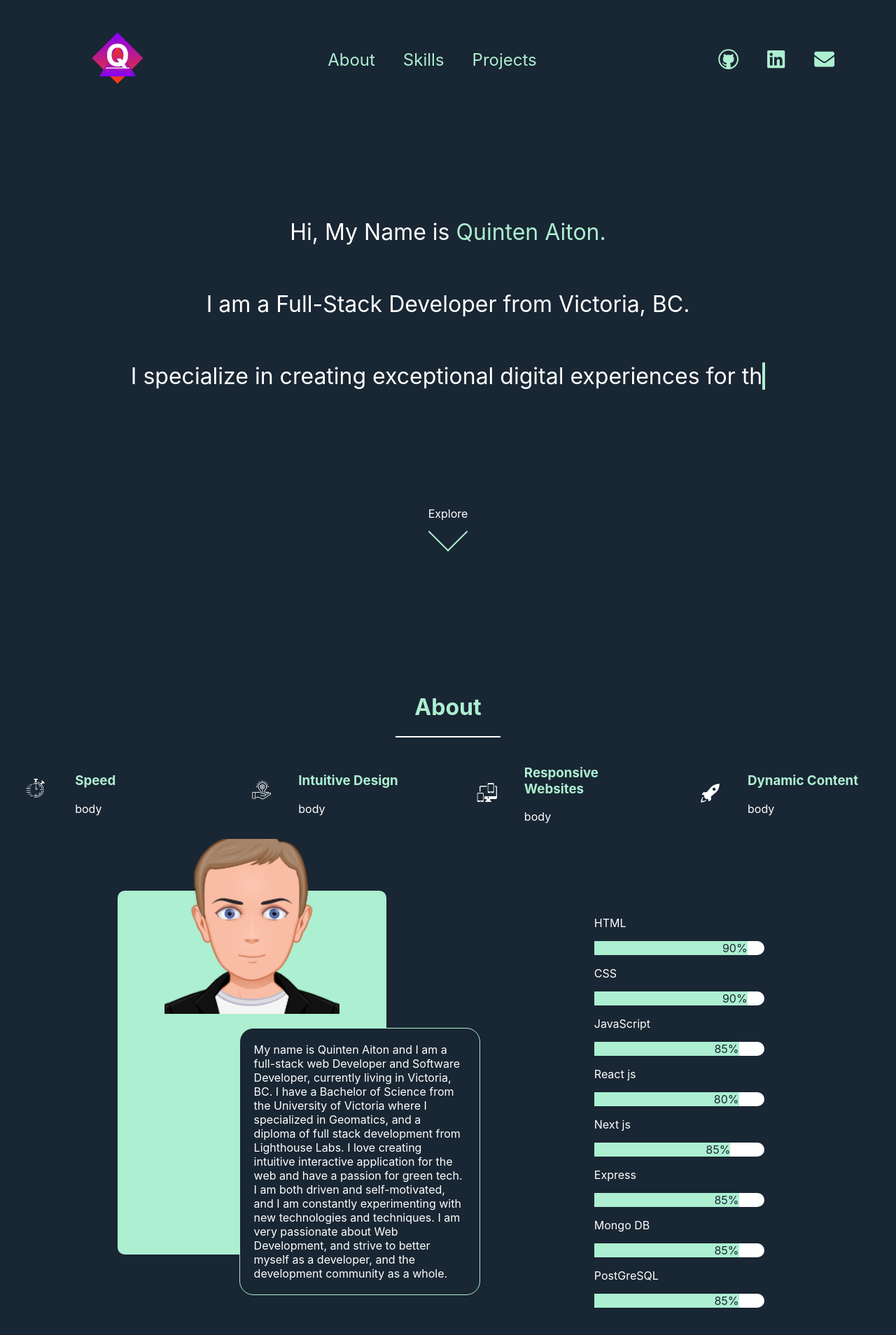
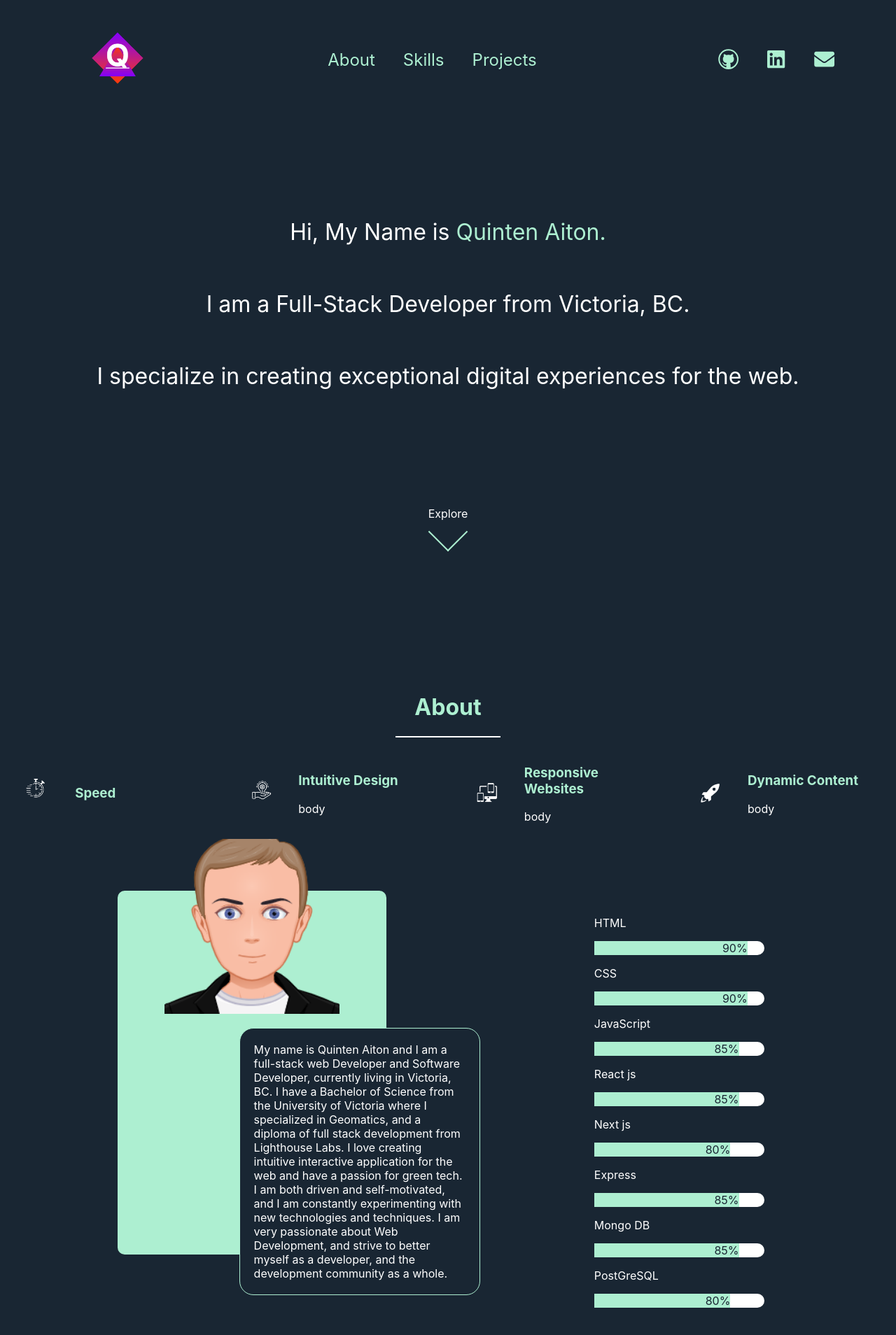
Before and after one commit to QuinAiton/PersonalPortfolio, a Next.js app: page / in a window 1280 px wide. Shown: the top 1908 px of the page at 70% size. Built offline with nearby package versions, Linux system fonts and the light colour scheme.

Commit message:
Finishes About Section V1

```diff
--- a/components/About.js
+++ b/components/About.js
@@ -1,7 +1,10 @@
 import React from 'react';
 import Styles from '../styles/About.module.scss';
-import { Bounce, Fade, Rotate } from 'react-reveal';
+import Bounce from 'react-reveal/Bounce';
+import Fade from 'react-reveal/Fade';
+import Rotate from 'react-reveal/Rotate';
 import Image from 'next/image';
+import { IoSpeedometerOutline } from 'react-icons/io';
 const About = () => {
   return (
     <div className={Styles.container}>
@@ -20,19 +23,19 @@ const About = () => {
             <div className={Styles.interestCard}>
               <Image
                 src='/fast.png'
-                alt='focus cards'
+                alt='speed card'
                 height={100}
                 width={100}
               />
               <div className={Styles.cardBody}>
                 <h3>Speed</h3>
-                <p>body</p>
+                <p></p>
               </div>
             </div>
             <div className={Styles.interestCard}>
               <Image
                 src='/intuitive.png'
-                alt='focus cards'
+                alt='intuitive card'
                 height={100}
                 width={100}
               />
@@ -44,7 +47,7 @@ const About = () => {
             <div className={Styles.interestCard}>
               <Image
                 src='/responsive.png'
-                alt='focus cards'
+                alt='responsive card'
                 height={100}
                 width={100}
               />
@@ -56,7 +59,7 @@ const About = () => {
             <div className={Styles.interestCard}>
               <Image
                 src='/dynamic.png'
-                alt='focus cards'
+                alt='dynamic card'
                 height={100}
                 width={100}
               />
@@ -117,7 +120,7 @@ const About = () => {
               <p>React js</p>
               <div className={Styles.bar}>
                 <div className={`${Styles.percentage}, ${Styles.react}`}>
-                  80%
+                  85%
                 </div>
               </div>
             </Bounce>
@@ -125,7 +128,7 @@ const About = () => {
               <p>Next js</p>
               <div className={Styles.bar}>
                 <div className={`${Styles.percentage}, ${Styles.next}`}>
-                  85%
+                  80%
                 </div>
               </div>
             </Bounce>
@@ -149,7 +152,7 @@ const About = () => {
               <p>PostGreSQL</p>
               <div className={Styles.bar}>
                 <div className={`${Styles.percentage}, ${Styles.postgres}`}>
-                  85%
+                  80%
                 </div>
               </div>
             </Bounce>
--- a/components/Header.js
+++ b/components/Header.js
@@ -1,6 +1,7 @@
 import React, { useEffect } from 'react';
 import Styles from '../styles/Header.module.scss';
 import Fade from 'react-reveal/Fade';
+
 const Header = () => {
   return (
     <div className={Styles.container}>
@@ -13,7 +14,7 @@ const Header = () => {
           I specialize in creating exceptional digital experiences for the web.
         </p>
       </div>
-      <Fade>
+      <Fade bottom>
         <div className={Styles.explore}>
           <p> Explore </p>
           <div className={Styles.arrow} />
--- a/components/Nav.js
+++ b/components/Nav.js
@@ -2,10 +2,12 @@ import React from 'react';
 import NavStyles from '../styles/Nav.module.scss';
 import { FaLinkedin, FaEnvelope } from 'react-icons/fa';
 import { VscGithub } from 'react-icons/vsc';
+import Fade from 'react-reveal/Fade';
 import Image from 'next/image';
 const Nav = () => {
   return (
     <div className={NavStyles.container}>
+      <Fade top>
         <ul className={NavStyles.items}>
           <Image
             className={NavStyles.image}
@@ -43,6 +45,7 @@ const Nav = () => {
             </li>
           </div>
         </ul>
+      </Fade>
     </div>
   );
 };
--- a/pages/index.js
+++ b/pages/index.js
@@ -1,10 +1,24 @@
 import Main from '../styles/Home.module.scss';
+import Head from 'next/head';
 import Nav from '../components/Nav';
 import Header from '../components/Header';
 import About from '../components/About';
-const Index = () => {
+const Home = () => {
   return (
     <div className={Main.container}>
+      <Head>
+        <title>Quinten Aiton's Web Development Portfolio</title>
+        <meta
+          name='keywords'
+          content='HTML, CSS, JavaScript, React, Next, full stack developer, Web developer, software development'
+        />
+        <meta
+          description='og:title'
+          content='Website portfolio for Victoria, British Columbia Full-stack web developer Quinten Aiton. This site showcases Quintens web development skills such as: Javascript, Node, Express and React, Past Projects and blog posts.'
+        />
+        <meta name='author' content='Quinten Aiton' />
+        <meta name='viewport' content='width=device-width, initial-scale=1.0' />
+      </Head>
       <Nav className={Main.nav} />
       <Header className={Main.header} />
       <About className={Main.about} />
@@ -12,4 +26,4 @@ const Index = () => {
   );
 };
 
-export default Index;
+export default Home;
--- a/styles/About.module.scss
+++ b/styles/About.module.scss
@@ -121,7 +121,7 @@ $secondary: #192633;
             animation: fade-bar 1s ease;
           }
           .postgres {
-            width: 85%;
+            width: 80%;
             animation: fade-bar 1s ease-out;
           }
         }
--- a/styles/Header.module.scss
+++ b/styles/Header.module.scss
@@ -34,28 +34,30 @@ $secondary: #192633;
     }
 
     p:nth-child(1) {
-      -webkit-animation: type 2s steps(40, end);
-      animation: type 2s steps(40, end);
+      width: 50%;
+      -webkit-animation: type 1s steps(40, end);
+      animation: type 1s steps(40, end);
       -webkit-animation-fill-mode: forwards;
       animation-fill-mode: forwards;
     }
 
     p:nth-child(2) {
+      width: 75%;
       opacity: 0;
-      -webkit-animation: type 2s steps(40, end);
-      animation: type 2s steps(40, end);
+      -webkit-animation: type 1.5s steps(40, end);
+      animation: type 1.5s steps(40, end);
       -webkit-animation-delay: 2s;
-      animation-delay: 2s;
+      animation-delay: 1.5s;
       -webkit-animation-fill-mode: forwards;
       animation-fill-mode: forwards;
     }
 
     p:nth-child(3) {
       opacity: 0;
-      -webkit-animation: type 2s steps(40, end);
-      animation: type 2s steps(40, end);
-      -webkit-animation-delay: 4s;
-      animation-delay: 4s;
+      -webkit-animation: type 1.5s steps(40, end);
+      animation: type 1.5s steps(40, end);
+      -webkit-animation-delay: 3s;
+      animation-delay: 3.5s;
       -webkit-animation-fill-mode: forwards;
       animation-fill-mode: forwards;
     }
@@ -64,6 +66,7 @@ $secondary: #192633;
   .explore {
     position: absolute;
     bottom: 40px;
+    animation: bounce 3s infinite;
     .arrow,
     .arrow:before {
       position: absolute;
@@ -147,3 +150,12 @@ $secondary: #192633;
     opacity: 0;
   }
 }
+
+@keyframes bounce {
+  0% {
+    margin-bottom: 0px;
+  }
+  100% {
+    margin-bottom: 20px;
+  }
+}
```
Lines whose indentation alone changed are shown as unchanged.
